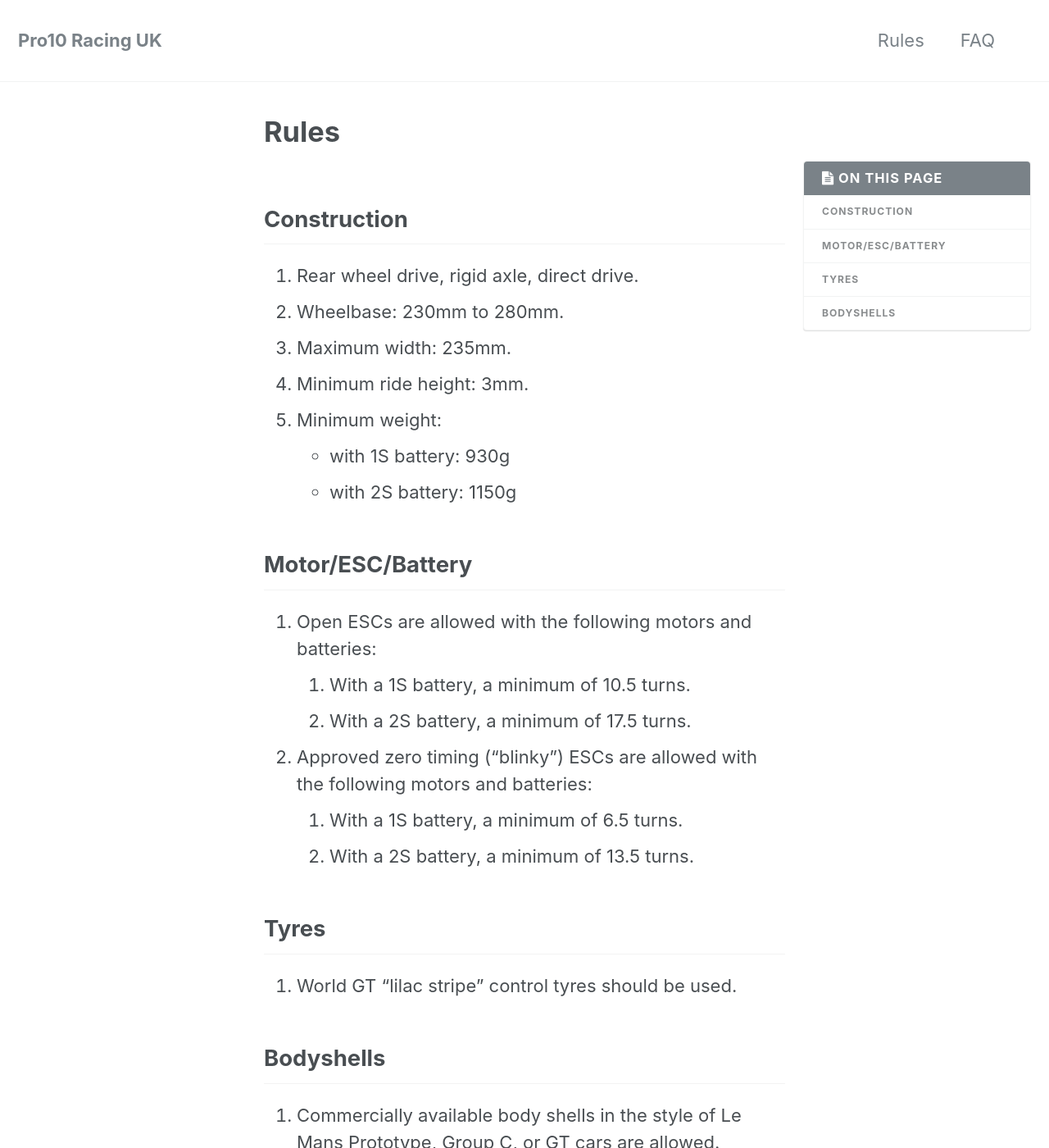
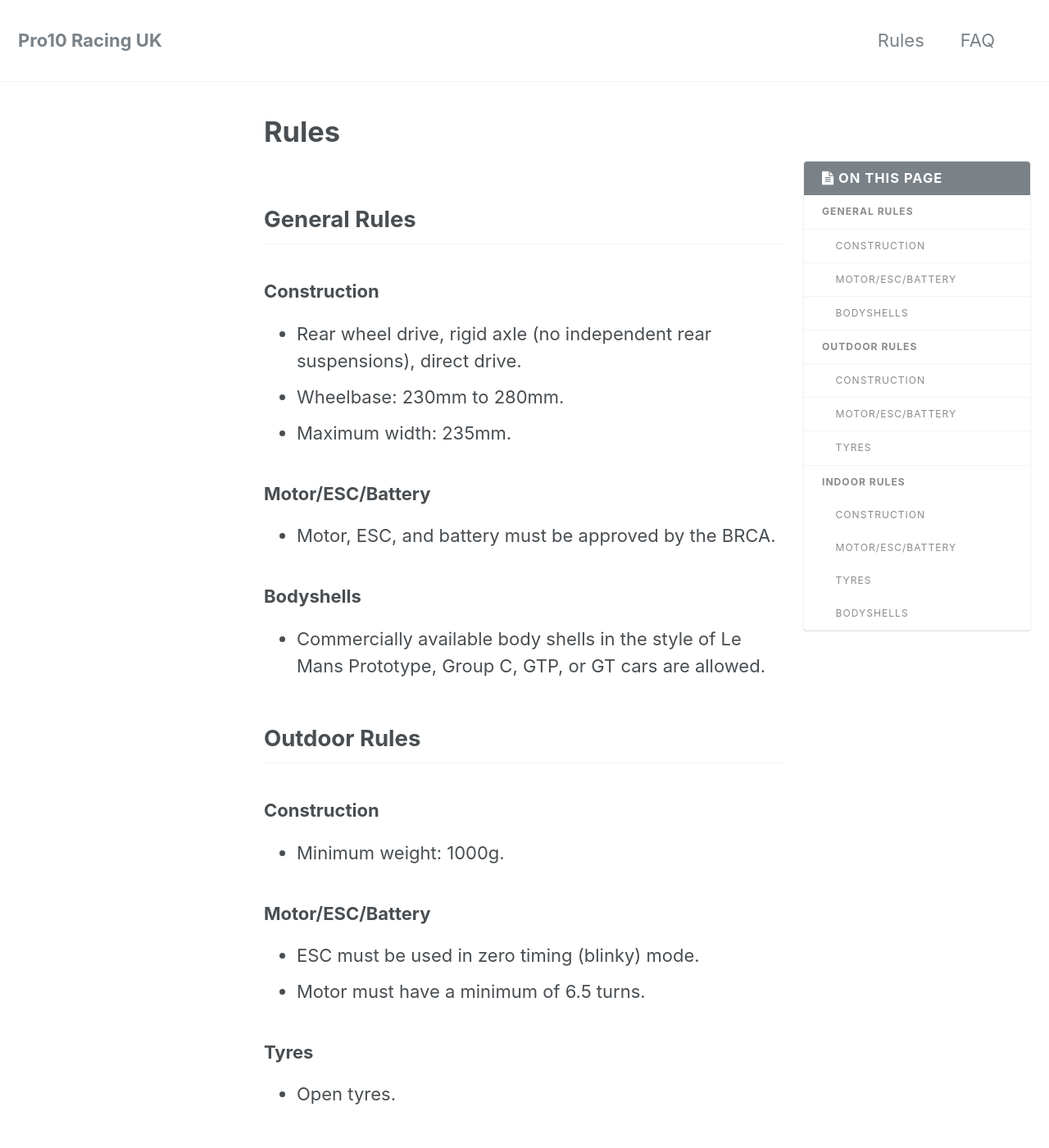
Before and after one commit to Pro10RacingUK/Pro10RacingUK.github.io, a Jekyll site: the page built from rules/index.md, in a window 1280 px wide and 1400 px high. Shown: the whole window at 82% size. Built offline with Jekyll 4.4.1, drawn with Linux system fonts in a browser that asks for light colours; some of the changed text lies outside the part shown.

Commit message:
Update rules with outdoor/indoor variants.

```diff
--- a/rules/index.md
+++ b/rules/index.md
@@ -4,30 +4,56 @@
 toc: true
 ---
 
-## Construction
+## General Rules
 
-1. Rear wheel drive, rigid axle, direct drive.
-1. Wheelbase: 230mm to 280mm.
-1. Maximum width: 235mm.
-1. Minimum ride height: 3mm.
-1. Minimum weight:
-  - with 1S battery: 930g
-  - with 2S battery: 1150g
+### Construction
 
-## Motor/ESC/Battery
+- Rear wheel drive, rigid axle (no independent rear suspensions), direct drive.
+- Wheelbase: 230mm to 280mm.
+- Maximum width: 235mm.
 
-1. Open ESCs are allowed with the following motors and batteries:
-    1. With a 1S battery, a minimum of 10.5 turns.
-    1. With a 2S battery, a minimum of 17.5 turns.
-1. Approved zero timing ("blinky") ESCs are allowed with the following motors and batteries:
-    1. With a 1S battery, a minimum of 6.5 turns.
-    1. With a 2S battery, a minimum of 13.5 turns.
+### Motor/ESC/Battery
 
-## Tyres
+- Motor, ESC, and battery must be approved by the BRCA.
 
-1. World GT "lilac stripe" control tyres should be used.
+### Bodyshells
 
-## Bodyshells
+- Commercially available body shells in the style of Le Mans Prototype, Group C, GTP, or GT cars are allowed.
 
-1. Commercially available body shells in the style of Le Mans Prototype, Group C, or GT cars are allowed.
-1. So-called "Lola" shells designed for nitro on-road are not permitted.
+## Outdoor Rules
+
+### Construction
+
+- Minimum weight: 1000g.
+
+### Motor/ESC/Battery
+
+- ESC must be used in zero timing (blinky) mode.
+- Motor must have a minimum of 6.5 turns.
+
+### Tyres
+
+- Open tyres.
+
+## Indoor Rules
+
+### Construction
+
+- Minimum ride height: 3mm.
+
+### Motor/ESC/Battery
+
+- Open ESCs are allowed with the following motors and batteries:
+    - With a 1S battery, a minimum of 10.5 turns.
+    - With a 2S battery, a minimum of 17.5 turns.
+- Approved zero timing ("blinky") ESCs are allowed with the following motors and batteries:
+    - With a 1S battery, a minimum of 6.5 turns.
+    - With a 2S battery, a minimum of 13.5 turns.
+
+### Tyres
+
+- World GT "lilac stripe" control tyres should be used.
+
+### Bodyshells
+
+- So-called "Lola" shells designed for nitro on-road (such as the Blitz TS02E) are not permitted.
```
